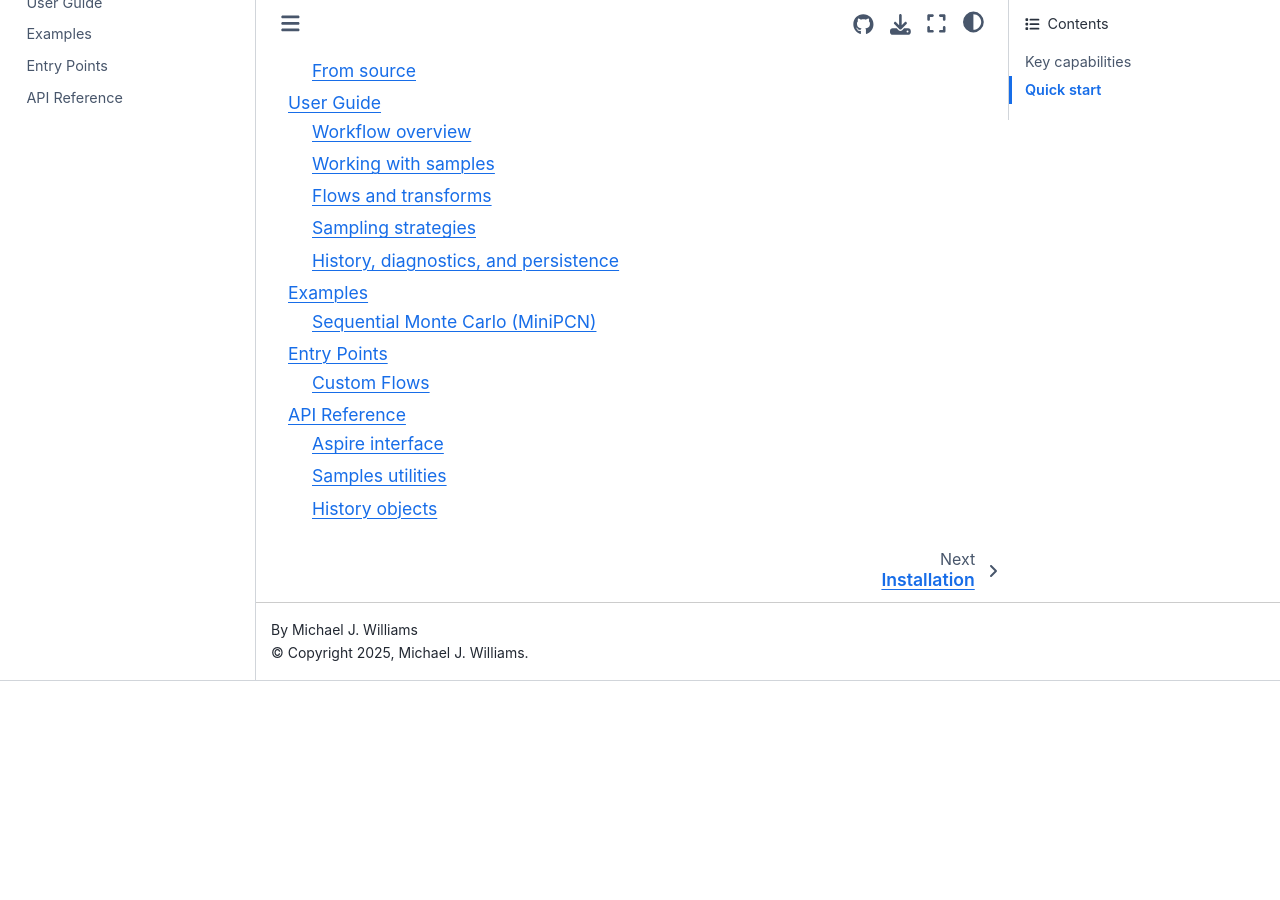
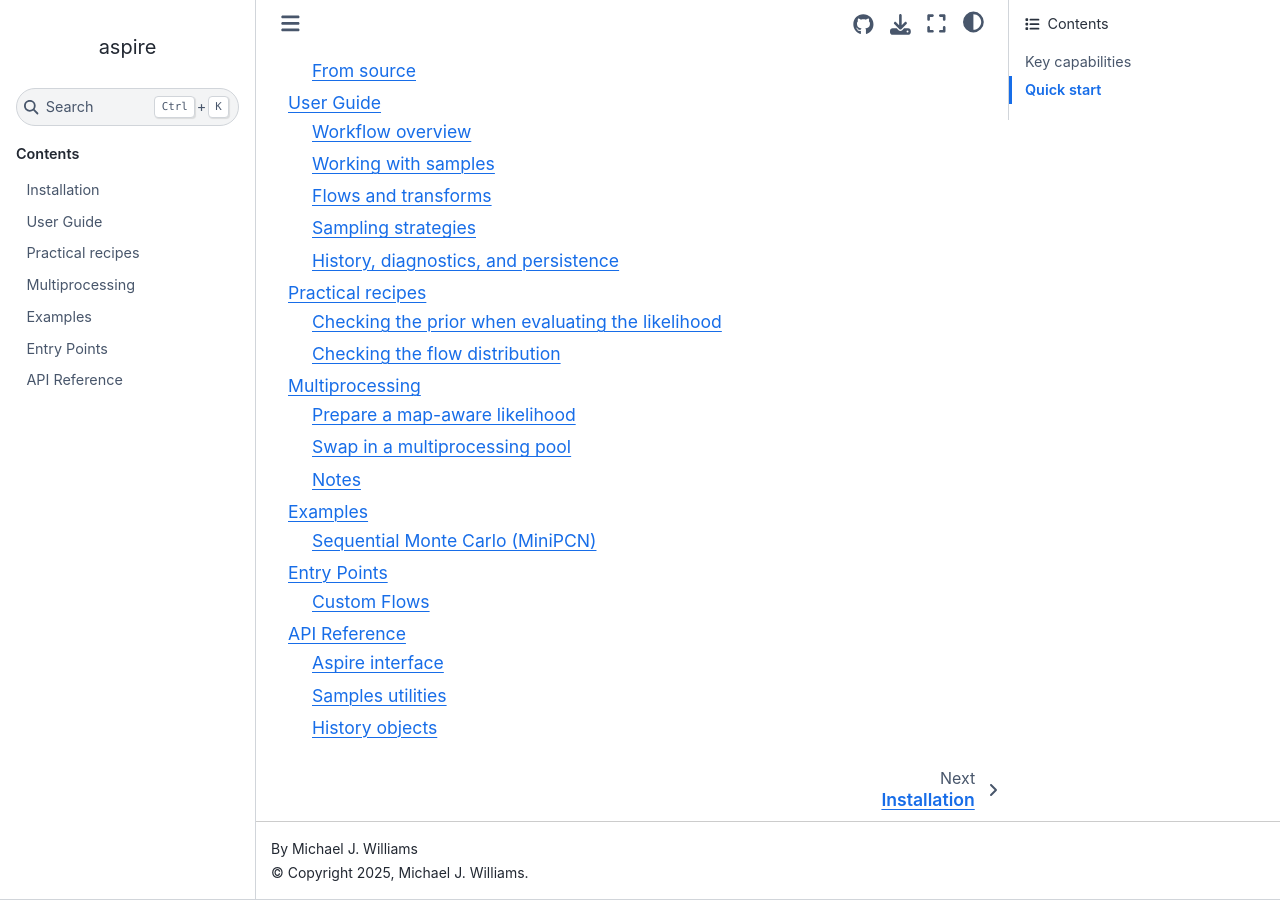
Before and after one commit to mj-will/aspire, a Sphinx documentation site: the page built from docs/index.rst, in a window 1280 px wide and 900 px high, scrolled down 1319 px. Built offline with Sphinx 7.4.7 and the Sphinx Book theme 1.1.4, drawn with Linux system fonts in a browser that asks for light colours; the version number could not be read and is left out; before the commit the page ends 2000 px from its top, so only the background shows below that; some of the changed lines change nothing that is shown.

Commit message:
DOC: add recipes and multiprocessing

```diff
--- a/docs/index.rst
+++ b/docs/index.rst
@@ -58,6 +58,8 @@
 
     installation
     user_guide
+    recipes
+    multiprocessing
     examples
     entry_points
     api
--- /dev/null
+++ b/docs/multiprocessing.rst
@@ -0,0 +1,70 @@
+Multiprocessing
+===============
+
+Use :meth:`aspire.Aspire.enable_pool` to run your likelihood (and optionally
+prior) in parallel across a :class:`multiprocessing.Pool`. The helper swaps the
+``map_fn`` argument expected by your log-likelihood / log-prior for
+``pool.map`` while the context is active, then restores the original methods.
+
+Prepare a map-aware likelihood
+------------------------------
+
+Your likelihood must accept ``map_fn``. A minimal
+pattern:
+
+.. code-block:: python
+
+    import numpy as np
+
+
+    def _global_log_likelihood(x):
+        # Expensive likelihood computation for a single sample `x`
+        return -np.sum(x**2)  # Example likelihood
+
+    def log_likelihood(samples, map_fn=map):
+        logl = -np.inf * np.ones(len(samples.x))
+        if samples.log_prior is None:
+            raise RuntimeError("log-prior has not been evaluated!")
+        mask = np.isfinite(samples.log_prior, dtype=bool)
+        x = np.asarray(samples.x[mask, :], dtype=float)
+        logl[mask] = np.fromiter(
+            map_fn(_global_log_likelihood, x),
+            dtype=float,
+        )
+        return logl
+
+Swap in a multiprocessing pool
+------------------------------
+
+Wrap your sampling call inside ``enable_pool`` to parallelize the map step:
+
+.. code-block:: python
+
+    import multiprocessing as mp
+    from aspire import Aspire
+
+    aspire = Aspire(
+        log_likelihood=log_likelihood,
+        log_prior=log_prior,   # must also accept map_fn if parallelize_prior=True
+        dims=4,
+        parameters=["a", "b", "c", "d"],
+    )
+
+    with mp.Pool() as pool, aspire.enable_pool(pool):
+        samples, history = aspire.sample_posterior(
+            sampler="smc",
+            n_samples=1_000,
+            return_history=True,
+        )
+
+Notes
+-----
+
+- By default only the likelihood is parallelized; set
+  ``aspire.enable_pool(pool, parallelize_prior=True)`` if your prior also
+  accepts ``map_fn``.
+- ``enable_pool`` closes the pool on exit unless you pass ``close_pool=False``.
+- The context manager itself is implemented by
+  :class:`aspire.utils.PoolHandler`; if you need finer control (for example,
+  reusing the same pool across multiple ``Aspire`` instances) you can
+  instantiate it directly.
--- /dev/null
+++ b/docs/recipes.rst
@@ -0,0 +1,70 @@
+Practical recipes
+=================
+
+Checking the prior when evaluating the likelihood
+-------------------------------------------------
+
+By default, Aspire samplers always evaluate the log-prior before the
+log-likelihood. This allows users to check the prior support and skip
+likelihood evaluations for samples that lie outside the prior bounds.
+
+.. code-block:: python
+
+    import aspire
+    import numpy as np
+
+
+    def log_likelihood(samples: aspire.Samples) -> np.ndarray:
+        if samples.log_prior is None:
+            raise RuntimeError("log-prior has not been evaluated!")
+        # Return -inf for samples with invalid prior
+        logl = np.full(samples.n_samples, -np.inf, dtype=float)
+        # Only evaluate the likelihood where the prior is finite
+        mask = np.isfinite(samples.log_prior, dtype=bool)
+        # Valid samples
+        x = samples.x[mask, :]
+        logl[mask] = -np.sum(x**2, axis=1)  # Example likelihood
+        return logl
+
+
+Checking the flow distribution
+------------------------------
+
+It can be useful to inspect the flow-based proposal distribution before sampling
+from the posterior. You can do this by drawing samples from the flow after fitting
+and comparing them to the initial samples:
+
+
+.. code-block:: python
+
+    from aspire import Aspire, Samples
+    from aspire.plot import plot_comparison
+
+    # Define the initial samples
+    initial_samples = Samples(...)
+
+    # Define the Aspire instance
+    aspire = Aspire(
+        log_likelihood=log_likelihood,
+        log_prior=log_prior,
+        ...
+    )
+
+    # Fit the flow to the initial samples
+    fit_history = aspire.fit(initial_samples)
+
+    # Draw samples from the flow
+    flow_samples = aspire.sample_flow(10_000)
+
+    # Plot a comparison between initial samples and flow samples
+    fig = plot_comparison(
+        initial_samples,
+        flow_samples,
+        per_samples_kwargs=[
+            dict(include_weights=False, color="C0"),
+            dict(include_weights=False, color="C1"),
+        ],
+        labels=["Initial samples", "Flow samples"],
+    )
+    # Save or show the figure
+    fig.savefig("flow_comparison.png")
```
